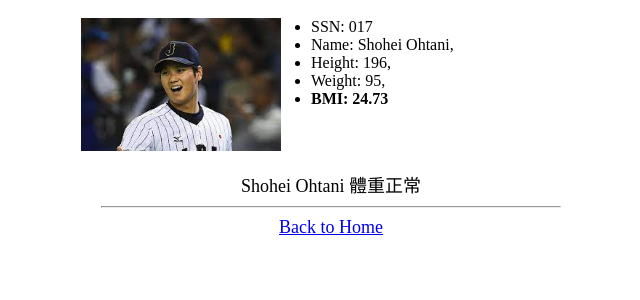
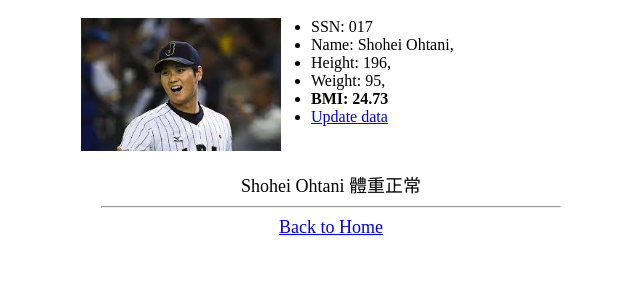
Before and after one commit to nlhsueh/dj_bmi, a Django app: page /bmi/details/4 in a window 1280 px wide. Shown: the part 259-559 px from the top of the page, without its empty margins (309-949 px from the left). Run offline with Django 3.2, Linux system fonts and the light colour scheme; data comes from the database, SQL or seed files in the repository.

Commit message:
a tag to update

```diff
--- a/bmi/templates/details.html
+++ b/bmi/templates/details.html
@@ -20,6 +20,7 @@ BMI System- {{p.pname}}
         <li> Height: {{p.h}}, </li>
         <li> Weight: {{p.w}}, </li>
         <li> <strong>BMI: {{p.bmi}} </strong></li>
+        <li> <a href="/bmi/update/{{p.id}}">Update data</a></li>
         </li>
     </ul>
 </div>
```
